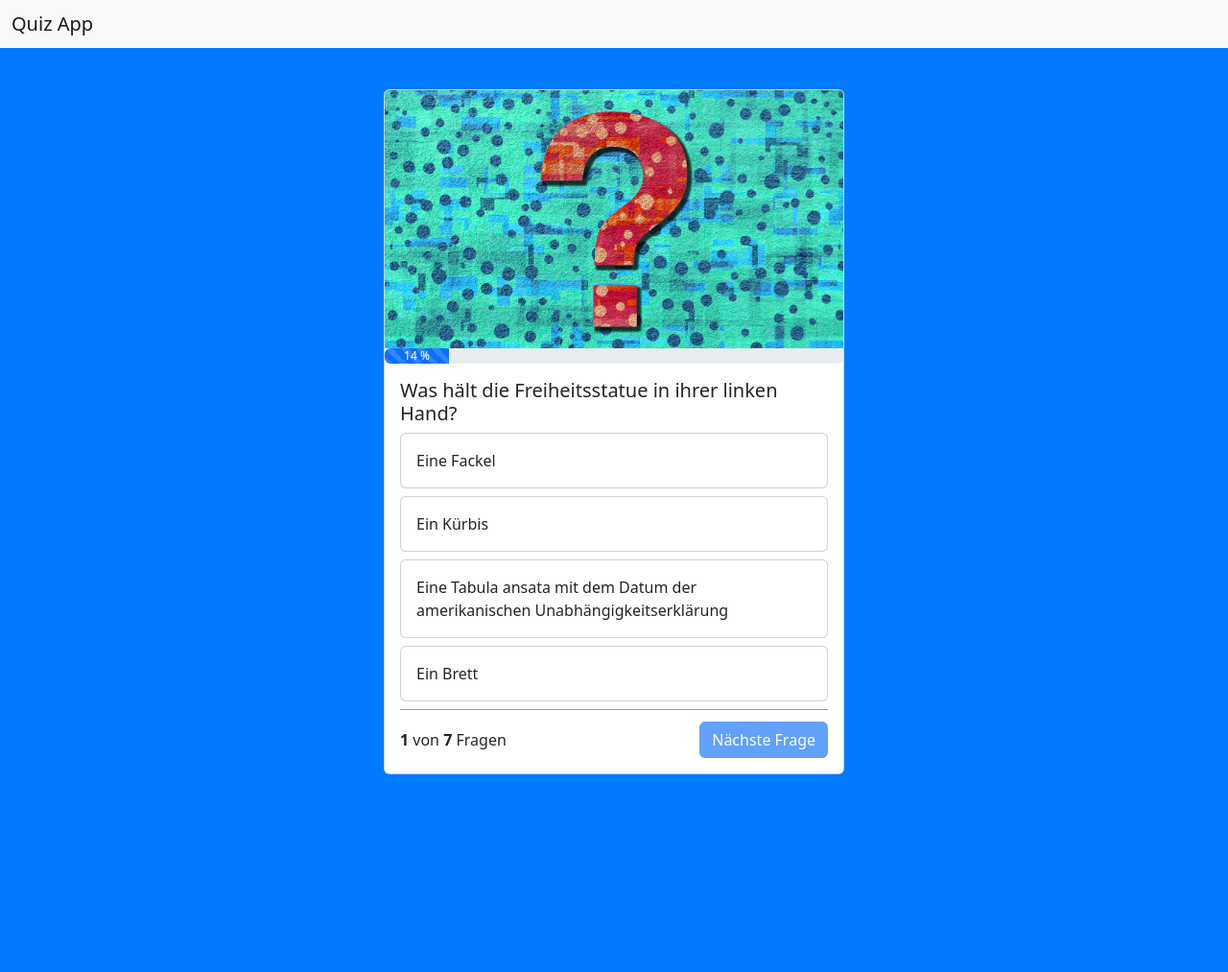
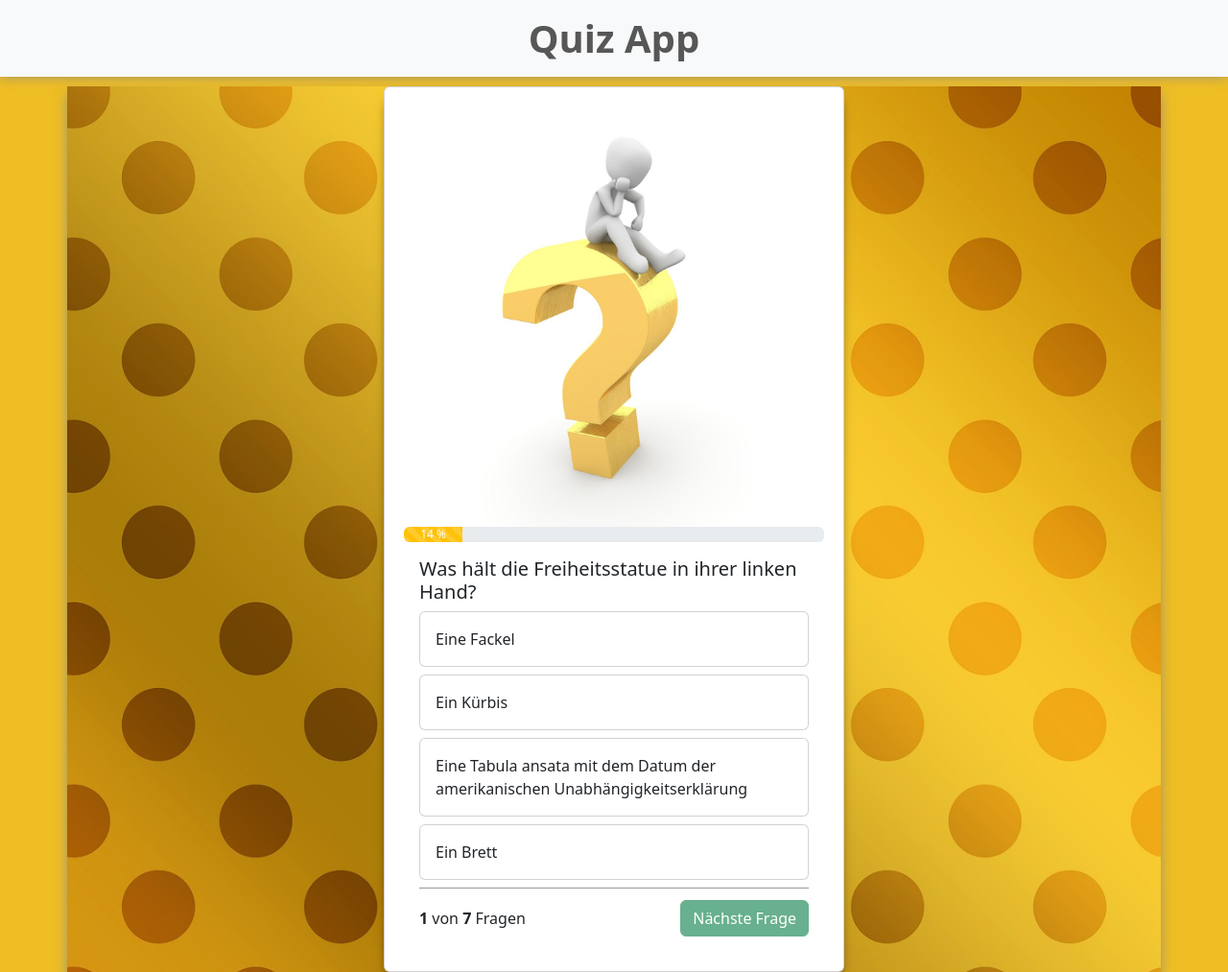
Before and after one commit to thomi1997/Quiz-App, a plain HTML site: page index.html in a window 1280 px wide. Shown: the top 1013 px of the page at 96% size. Before the commit the page ends 850 px from the top, so only its background shows below. Drawn offline with nearby package versions, Linux system fonts and the light colour scheme.

Commit message:
add complete

```diff
--- a/index.html
+++ b/index.html
@@ -13,16 +13,16 @@
     <title>Quiz App</title>
 </head>
 <body onload="init()">
-    <nav class="navbar bg-light">
+    <nav class="bg-light height-header">
         <div class="container-fluid">
-          <span class="navbar-brand mb-0 h1">Quiz App</span>
+          <span class="navbar-brand mb-0 fs-1">Quiz App</span>
         </div>
     </nav>
     <div class="container">
         <div class="card quiz-card">
-            <img src="img/img-1.jpg" id="header-image" class="card-img-top">
+            <img src="img/question.jpg" id="header-image" class="card-img-top">
             <div class="progress">
-                <div class="progress-bar progress-bar-striped progress-bar-animated" id="progress-bar-id" role="progressbar" style="width: 0%">0%</div>
+                <div class="progress-bar progress-bar-striped progress-bar-animated bg-warning" id="progress-bar-id" role="progressbar" style="width: 0%">0%</div>
               </div>
                 <div class="card-body" id="end-screen" style="display: none;">
                     <div class="text-center final-headline">
@@ -32,7 +32,7 @@
                         Du hast <b id="amount-of-right-questions">xxx</b> Fragen von <b id="amount-of-questions">xxx</b> richtig beantwortet.
                     </div>
                     <div class="button-row">
-                        <button onclick="restartGame()" class="btn btn-primary">
+                        <button onclick="restartGame()" class="btn btn-success">
                             Erneut spielen
                         </button>
                     </div>
@@ -63,7 +63,7 @@
                         <span>
                             <b id="question-number">1</b> von <b id="all-questions">5</b> Fragen
                         </span>
-                        <button onclick="nextQuestion()" class="btn btn-primary" id="next-button" disabled>Nächste Frage</button>
+                        <button onclick="nextQuestion()" class="btn btn-success" id="next-button" disabled>Nächste Frage</button>
                     </div>
                 </div>
             </div>
--- a/script.js
+++ b/script.js
@@ -151,7 +151,7 @@ function resetAnswerButtons() {
 
 
 function restartGame() {
-    document.getElementById('header-image').src = 'img/img-1.jpg';
+    document.getElementById('header-image').src = 'img/question.jpg';
     document.getElementById('question-body').style = ''; // questionbody wieder anzeigen
     document.getElementById('end-screen').style = 'display: none'; // Endscreen ausblenden
     rightQuestions = 0;
--- a/style.css
+++ b/style.css
@@ -1,13 +1,27 @@
 body {
-    background-color: #007aff !important;
+    background-color: rgb(239,190,36) !important;
 }
 
 .container {
-    background-color: #007aff !important;
+    background-image: url(img/yellow-background-1.jpg);
+    background-size: cover;
     min-height: 100vh;
+    margin-top: 10px;
+    margin-bottom: 10px;
     display: flex;
     align-items: center;
     justify-content: center;
+    box-shadow: 0px 8px 12px #888888cc;
+}
+
+.height-header {
+    height: 80px;
+    font-weight: 700;
+    color: #575757;
+    box-shadow: 0px 0px 12px #888888cc;
+    display: flex;
+    text-align: center;
+    align-items: center;
 }
 
 .question-footer {
@@ -20,6 +34,9 @@ body {
 
 .quiz-card {
     width: 30rem;
+    -webkit-box-shadow: 0px 10px 13px -7px #000000, 5px 5px 15px 5px rgba(0,0,0,0) !important;
+    box-shadow: 0px 10px 13px -7px #000000, 5px 5px 15px 5px rgba(0,0,0,0) !important;
+    padding: 20px;
 }
 
 .quiz-answer-card:hover {
```
Also changed, not shown: img/img-1.jpg (deleted), img/question.jpg (added), img/yellow-background-1.jpg (added), img/yellow-background-2.jpg (added).
